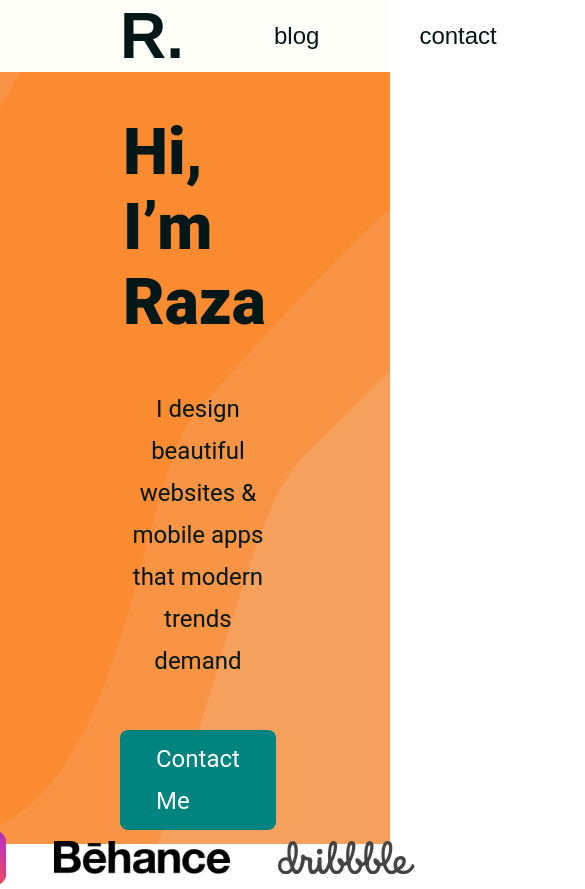
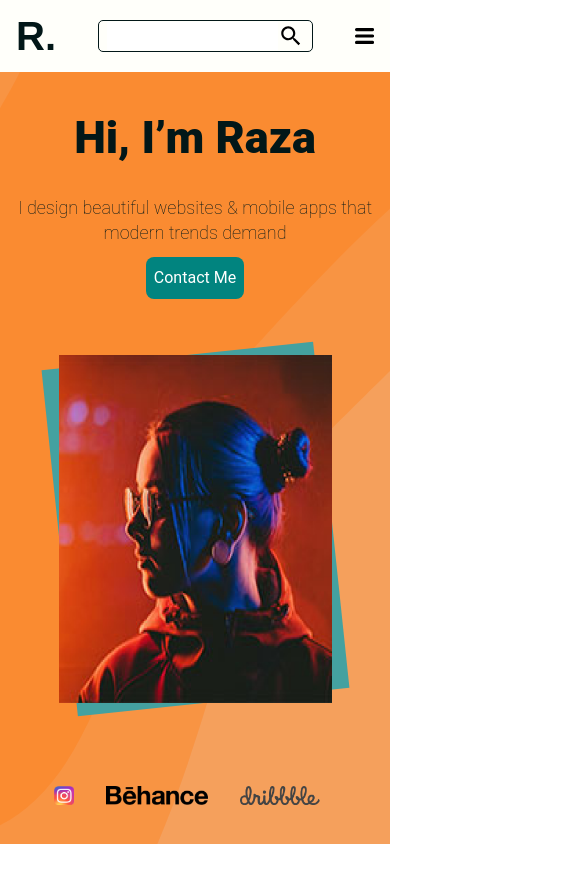
Before and after one commit to HamidRazaShaikh/figma_nextjs, a Next.js app: page /Homepage in a window 390 px wide. Shown: the top 889 px of the page, 585 px wide, since content can reach past the window. After the commit the page ends 844 px from the top, so only its background shows below. Built offline with nearby package versions, Linux system fonts and the light colour scheme.

Commit message:
responsive design done

```diff
--- a/components/Nav.jsx
+++ b/components/Nav.jsx
@@ -1,11 +1,33 @@
 import React from "react";
 import styles from "../styles/nav.module.css";
-
 
 function Nav() {
   return (
     <div className={styles.container}>
       <div className={styles.logo}>R.</div>
+
+      <div className={styles.searchBox}>
+        <input />
+        <svg
+          width="30"
+          height="30"
+          viewBox="0 0 30 30"
+          fill="none"
+          xmlns="http://www.w3.org/2000/svg"
+        >
+          <g clipPath="url(#clip0_1_16)">
+            <path
+              d="M19.375 17.5H18.3875L18.0375 17.1625C19.2625 15.7375 20 13.8875 20 11.875C20 7.3875 16.3625 3.75 11.875 3.75C7.3875 3.75 3.75 7.3875 3.75 11.875C3.75 16.3625 7.3875 20 11.875 20C13.8875 20 15.7375 19.2625 17.1625 18.0375L17.5 18.3875V19.375L23.75 25.6125L25.6125 23.75L19.375 17.5ZM11.875 17.5C8.7625 17.5 6.25 14.9875 6.25 11.875C6.25 8.7625 8.7625 6.25 11.875 6.25C14.9875 6.25 17.5 8.7625 17.5 11.875C17.5 14.9875 14.9875 17.5 11.875 17.5Z"
+              fill="black"
+            />
+          </g>
+          <defs>
+            <clipPath id="clip0_1_16">
+              <rect width="30" height="30" fill="white" />
+            </clipPath>
+          </defs>
+        </svg>
+      </div>
 
       <div className={styles.options}>
         <ul>
@@ -13,7 +35,7 @@ function Nav() {
           <li>contact</li>
           <li>about</li>
         </ul>
-        <div className = {styles.iconContainer}>
+        <div className={styles.iconContainer}>
           <svg
             width="30"
             height="30"
@@ -35,6 +57,24 @@ function Nav() {
           </svg>
         </div>
       </div>
+      <div className={styles.menuIcon}>
+      <svg
+      xmlns="http://www.w3.org/2000/svg"
+      width="30"
+      height="30"
+      x="0"
+      y="0"
+      version="1.1"
+      viewBox="0 0 122.879 103.609"
+      xmlSpace="preserve"
+    >
+      <path
+        fillRule="evenodd"
+        d="M10.368 0h102.144c5.703 0 10.367 4.665 10.367 10.367 0 5.702-4.664 10.368-10.367 10.368H10.368C4.666 20.735 0 16.07 0 10.368 0 4.665 4.666 0 10.368 0zm0 82.875h102.144c5.703 0 10.367 4.665 10.367 10.367 0 5.702-4.664 10.367-10.367 10.367H10.368C4.666 103.609 0 98.944 0 93.242c0-5.702 4.666-10.367 10.368-10.367zm0-41.437h102.144c5.703 0 10.367 4.665 10.367 10.367 0 5.702-4.664 10.368-10.367 10.368H10.368C4.666 62.173 0 57.507 0 51.805s4.666-10.367 10.368-10.367z"
+        clipRule="evenodd"
+      ></path>
+    </svg>
+      </div>
     </div>
   );
 }
--- a/styles/header.module.css
+++ b/styles/header.module.css
@@ -79,7 +79,7 @@
   /* background-color: aqua; */
 }
 .main_image {
-  /* background-color: blue; */
+  background-color: blue;
   position: relative;
   width: calc(100% - 8rem);
   height: calc(100% - 10rem);
@@ -170,10 +170,78 @@
   .main_image {
     width: calc(100% - 1rem);
   }
+
+  .hero_container {
+    height: 100vh;
+  }
 }
 
 @media screen and (max-width: 750px) {
   .main_image {
-    width: calc(100% - 0.5rem);
+    width: 400%;
+  }
+
+  .text_container {
+    width: 100vw;
+    padding: 0.5rem 1rem;
+  }
+  .text_container h1 {
+    text-align: center;
+    font-size: 45px;
+    line-height: 55px;
+    font-weight: 800;
+    margin-bottom: 12px;
+    width: 100%;
+  }
+
+  .text_container p {
+    text-align: center;
+    font-size: 18px;
+    line-height: 25px;
+    font-weight: 200;
+    margin-bottom: 12px;
+  }
+
+  .text_container a {
+    padding: 0.2rem 0.5rem;
+
+    font-weight: 400;
+    font-size: 1rem;
+    line-height: 35px;
+  }
+
+  .social_container {
+    /* background-color: red; */
+    height: 15%;
+    width: 130%;
+    display: flex;
+    justify-content: center;
+    align-items: center;
+  }
+
+  .social_icons {
+    height: 2rem;
+    /* background-color: #021718; */
+  }
+
+  .social_icons a {
+    margin: 0 1rem;
+    height: fit-content;
+  }
+
+  .social_icons a img {
+    max-height: 1.2rem;
   }
 }
+
+@media screen and (max-width: 750px) {
+  .main_image {
+    width: 100%;
+
+  }
+
+  .image_container {
+
+    width: 70vw;
+  }
+}
--- a/styles/nav.module.css
+++ b/styles/nav.module.css
@@ -5,22 +5,39 @@
   align-items: center;
   padding: 0rem 7.5rem;
   height: 4.5rem;
-
 }
 
 .logo {
-  font-family: 'Poppins', sans-serif;
+  font-family: "Poppins", sans-serif;
   font-style: normal;
   font-weight: 800;
   font-size: 64px;
   color: #021718;
 }
 
-.options{
+.searchBox {
+  display: none;
+}
 
-    display: flex;
-    justify-content: center;
-    align-items: center;
+.searchBox input {
+  outline: none;
+  padding: 0.2rem;
+  border: none;
+  width: 100%;
+
+  color: #021718;
+  font-family: "Poppins", sans-serif;
+  font-style: normal;
+  font-weight: 200;
+  font-size: 18px;
+
+
+}
+
+.options {
+  display: flex;
+  justify-content: center;
+  align-items: center;
 }
 
 .options ul {
@@ -33,19 +50,65 @@
   list-style: none;
   padding: 0 3.125rem;
   color: #021718;
-  font-family: 'Poppins', sans-serif;
+  font-family: "Poppins", sans-serif;
   font-style: normal;
   font-weight: 400;
   font-size: 24px;
 
-
   color: #021718;
 }
 
-.iconContainer{
+.iconContainer {
+  display: flex;
+  align-items: center;
+  justify-content: center;
+}
 
+.menuIcon {
+  display: none;
+}
+
+@media screen and (max-width: 850px) {
+  .menuIcon {
+    display: flex;
+  }
+}
+
+@media screen and (max-width: 850px) {
+  .container {
+    padding: 0rem 2.5rem;
+  }
+
+  .options {
+    display: none;
+  }
+}
+
+@media screen and (max-width: 850px) {
+
+  .container{
+
+    padding: 1rem;
+
+  }
+
+  .logo {
+
+    font-size: 2.5rem;
+  }
+  .searchBox {
+
+    border: 1px solid #021718;
+    border-radius: 5px;
     display: flex;
     align-items: center;
-    justify-content: center;
+    justify-content: space-between;
+    width: 60%;
+    padding: 0 0.5rem;
+  }
 
+  .menuIcon {
+
+    width: 1.2rem ;
+  }
 }
```
